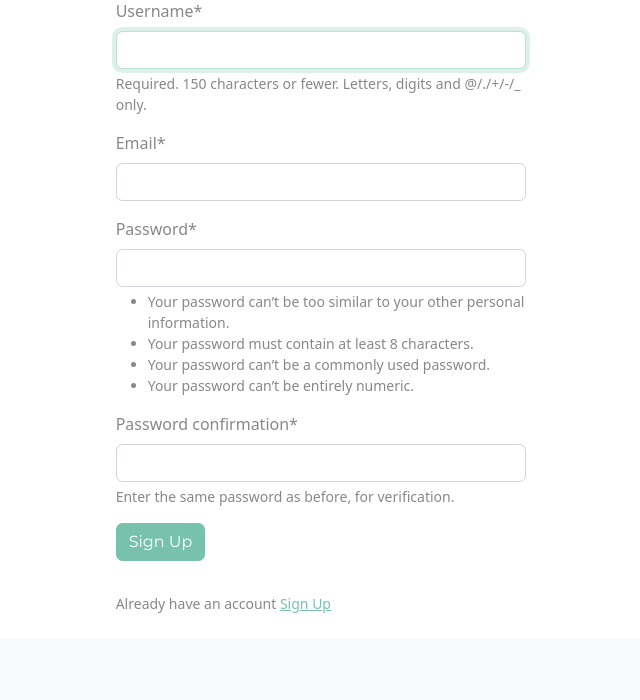
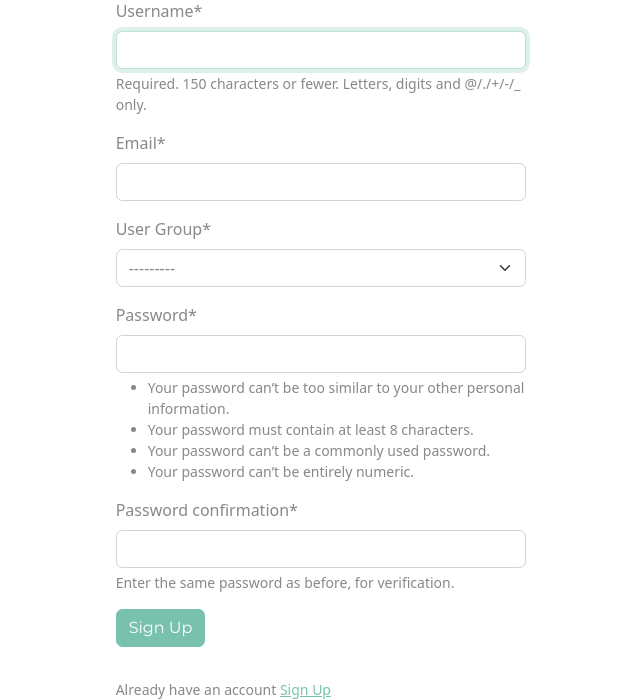
Before and after one commit to PatrahNakayenga/InventoryManagement, a Django app: page /signup/ in a window 1280 px wide. Shown: the part 161-861 px from the top of the page, without its empty margins (319-959 px from the left). Before the commit the page ends 774 px from the top, so only its background shows below. Run offline with Django 5.2, Linux system fonts and the light colour scheme; some libraries are stand-ins or nearby versions.

Commit message:
decorators added

```diff
--- /dev/null
+++ b/inventory/decorators.py
@@ -0,0 +1,61 @@
+from django.http import HttpResponse
+
+
+from django.shortcuts import redirect
+
+def unauthenticated_user(view_func):
+     def wrapped_func(request, *args, **kwargs):
+
+          if request.user.is_authenticated:
+               return redirect('index')
+          else:
+               return view_func(request, *args, **kwargs)
+     return wrapped_func
+
+
+
+
+
+
+def allowed_user(allowed_roles=[]):
+    def decorator(view_func):
+            def wrapper_func(request, *args,**kwargs):
+
+
+                group = None
+                if request.user.groups.exists():
+                     group = request.user.groups.all()[0].name
+
+                if group in allowed_roles:
+                     return view_func(request, *args, **kwargs)
+                else:
+                     return HttpResponse('You are not authorised to view')
+
+            return wrapper_func
+    return decorator
+
+
+
+
+
+
+
+def admin_only(view_func):
+
+     def wrapper_func( request, *args,**kwargs):
+
+
+
+
+                group = None
+                if request.user.groups.exists():
+                     group = request.user.groups.all()[0].name
+
+                if group == 'Staff':
+                      return redirect('staff-apply')
+
+                if group == 'Admin':
+                     return view_func(request, *args, **kwargs)
+
+                return redirect('index')
+     return wrapper_func
--- a/inventory/forms.py
+++ b/inventory/forms.py
@@ -1,15 +1,16 @@
 from django import forms
-from django.contrib.auth.models import User
+from django.contrib.auth.models import User,Group
 from django.contrib.auth.forms import UserCreationForm
 
 from .models import inventoryItem, Category,Department,Staff,IssueOut
 
 class UserRegisterForm(UserCreationForm):
+    Group = forms.ModelChoiceField(queryset=Group.objects.all(), required=True, label="User Group")
     email= forms.EmailField()
 
     class Meta:
         model = User
-        fields = ['username', 'email', 'password1', 'password2']
+        fields = ['username', 'email','Group', 'password1', 'password2']
 
 
 
--- /dev/null
+++ b/inventory/templates/inventory/staff-apply.html
@@ -0,0 +1,3 @@
+{% extends 'inventory/base.html'%}
+
+<div class="btn btn-danger">patrah</div>
--- a/inventory/urls.py
+++ b/inventory/urls.py
@@ -1,6 +1,6 @@
 from django.contrib import admin
 from django.urls import path
-from .views import Index,SignUpView,Dashboard, AddItem,UpdateItem,DeleteItem,ViewItem,Searchbar,AddStaff,StaffView,UpdateStaff, DeleteStaff,IssueOutItem, get_inventory_quantity,import_data
+from .views import Index,SignUpView,Dashboard, AddItem,UpdateItem,DeleteItem,ViewItem,Searchbar,AddStaff,StaffView,UpdateStaff, DeleteStaff,IssueOutItem, get_inventory_quantity,import_data,staff_apply
 from django.contrib.auth import views as auth_views
 #from django.contrib.auth.views import LogoutView
 from . import views
@@ -9,7 +9,8 @@ from . import views
 urlpatterns = [
     path('', Index.as_view(), name='index'),
     path('dashboard/', Dashboard.as_view(), name='dashboard' ),
-    path('signup/', SignUpView.as_view(), name='signup'),
+    #path('signup/', SignUpView.as_view(), name='signup'),
+
     path('login/', auth_views.LoginView.as_view(template_name='inventory/login.html'), name='login'),
     path('logout/', auth_views.LogoutView.as_view(template_name='inventory/login.html'), name='logout'),
    path('add-item/', AddItem.as_view(), name ='add-item'),
@@ -17,6 +18,7 @@ urlpatterns = [
    path('delete-item/<int:pk>', DeleteItem.as_view(), name='delete-item'),
    path('view-item/<int:pk>', ViewItem.as_view(), name='view-item'),
     path('add-staff/', AddStaff.as_view(), name='add-staff'),
+    path('signup/', SignUpView.as_view(), name='signup' ),
 
 
    path('search/', views.Searchbar, name='searchbar'),
@@ -28,6 +30,8 @@ urlpatterns = [
 
     path('get-inventory-quantity/<int:inventory_id>/', get_inventory_quantity, name='get_inventory_quantity'),
      path('import-data/', views.import_data, name='import-data'),
+     path('staff-apply/', views.staff_apply, name='staff-apply' ),
+    # path('login/', CustomLoginView.as_view(), name='login'),
 
 
 
--- a/inventory/views.py
+++ b/inventory/views.py
@@ -10,20 +10,26 @@ from inventoryMnanagemnet.settings import LOW_QUANTITY
 from django.contrib.auth.decorators import login_required
 from django.http import JsonResponse
 import csv
-
-
-
+from .decorators import allowed_user,admin_only,unauthenticated_user
+from django.contrib.auth.models import Group
+from django.utils.decorators import method_decorator
  #from django.contrib.auth.views import LogoutView
 
 
 
 # Create your views here.
 
-class Index(TemplateView):
+
+
+class Index( TemplateView):
     template_name = 'inventory/index.html'
 
 
+@method_decorator(admin_only, name='dispatch')
 class Dashboard(LoginRequiredMixin, View):
+
+
+
     def get(self, request):
         items = inventoryItem.objects.filter(user=self.request.user.id).order_by('id')
 
@@ -47,20 +53,46 @@ class Dashboard(LoginRequiredMixin, View):
 
 
         return render(request, 'inventory/dashboard.html', {'items':items, 'low_inventory_ids': low_inventory_ids})
+#@method_decorator(admin_only, name='dispatch')
 
 
+
+
+@method_decorator(unauthenticated_user, name='dispatch')
 class SignUpView(View):
+
     def get(self, request):
         form = UserRegisterForm()
         return render(request, 'inventory/signup.html', {'form': form})
     def post(self, request):
         form = UserRegisterForm(request.POST)
         if form.is_valid():
-            form.save()
+            #form.save()
+            user = form.save(commit=False)  # Don't save yet
+            user.save()
+            group_name = form.cleaned_data['Group']
+            group = Group.objects.filter(name=group_name).first()
+
+
+            if group:
+                user.groups.add(group)
+            #user.groups.add(group)
+
+
             user = authenticate(
                 username = form.cleaned_data['username'],
                 password = form.cleaned_data['password1'],
+
+                #group = Group.object.get(name='Staff')
+                #user.groups.add(group)
             )
+
+            #if user:
+                #login(request, user)
+                #return redirect('index')
+
+
+
             login(request, user)
             return redirect('index')
         return render(request, 'inventory/signup.html', {'form': form})
@@ -70,6 +102,9 @@ class SignUpView(View):
 
 
 
+
+####
+@method_decorator(admin_only, name='dispatch')
 class AddItem(LoginRequiredMixin, CreateView):
         model = inventoryItem
         form_class = InventoryItemForm
@@ -94,7 +129,7 @@ class AddItem(LoginRequiredMixin, CreateView):
 
 
 
-
+@method_decorator(admin_only, name='dispatch')
 class UpdateItem(LoginRequiredMixin, UpdateView):
     model = inventoryItem
     form_class = InventoryItemForm
@@ -102,7 +137,7 @@ class UpdateItem(LoginRequiredMixin, UpdateView):
     success_url = reverse_lazy('dashboard')
 
 
-
+@method_decorator(admin_only, name='dispatch')
 class DeleteItem(LoginRequiredMixin, DeleteView):
     model = inventoryItem
     template_name = 'inventory/delete_item.html'
@@ -112,7 +147,7 @@ class DeleteItem(LoginRequiredMixin, DeleteView):
 
 
 
-
+@method_decorator(admin_only, name='dispatch')
 class ViewItem(LoginRequiredMixin, DetailView):
     model = inventoryItem
     template_name='inventory/view_item.html'
@@ -124,7 +159,7 @@ class ViewItem(LoginRequiredMixin, DetailView):
 
 
 @login_required
-
+@method_decorator(admin_only, name='dispatch')
 def Searchbar(request):
     if request.method == 'GET':
         search = request.GET.get('search')
@@ -133,9 +168,10 @@ def Searchbar(request):
 
 
 
+        model = inventoryItem
 
 
-
+@method_decorator(admin_only, name='dispatch')
 class AddStaff(LoginRequiredMixin, CreateView):
         model = Staff
         form_class = StaffForm
@@ -153,6 +189,7 @@ class AddStaff(LoginRequiredMixin, CreateView):
 
 
 
+@method_decorator(admin_only, name='dispatch')
 class StaffView(LoginRequiredMixin, ListView):
     model = Staff
     template_name='staff.html'
@@ -160,7 +197,7 @@ class StaffView(LoginRequiredMixin, ListView):
 
 
 
-
+@method_decorator(admin_only, name='dispatch')
 
 class UpdateStaff(LoginRequiredMixin, UpdateView):
     model = Staff
@@ -169,8 +206,9 @@ class UpdateStaff(LoginRequiredMixin, UpdateView):
     success_url = reverse_lazy('staff')
 
 
+@method_decorator(admin_only, name='dispatch')
+class DeleteStaff(LoginRequiredMixin, DeleteView):
 
-class DeleteStaff(LoginRequiredMixin, DeleteView):
     model = Staff
     template_name = 'inventory/delete_staff.html'
 
@@ -179,14 +217,14 @@ class DeleteStaff(LoginRequiredMixin, DeleteView):
 
 
 
-
+@method_decorator(admin_only, name='dispatch')
 class ViewStaff(LoginRequiredMixin, DetailView):
     model = Staff
     template_name='inventory/view_staff.html'
 
 
 
-
+@method_decorator(admin_only, name='dispatch')
 
 class IssueOutItem(LoginRequiredMixin,CreateView):
     model = IssueOut
@@ -235,7 +273,7 @@ class IssueOutItem(LoginRequiredMixin,CreateView):
 
 
 
-
+@method_decorator(admin_only, name='dispatch')
 
 def get_inventory_quantity(request, inventory_id):
     try:
@@ -252,7 +290,7 @@ def get_inventory_quantity(request, inventory_id):
 
 
 @login_required
-
+@allowed_user(allowed_roles='Admin')
 # csv import view
 def import_data(request):
     if request.method == 'POST':
@@ -320,3 +358,46 @@ def import_data(request):
     else:
         form= UploadForm()
     return render(request, 'inventory/import.html', {'form':form})
+
+
+
+
+
+def staff_apply(request):
+    context={}
+    return render(request, 'inventory/staff-apply.html', context)
+
+
+
+
+
+
+"""
+class staff_apply(TemplateView):
+    template_name = 'inventory/staff-apply.html'
+
+
+    """
+
+
+
+
+
+
+
+# views.py
+"""
+from django.contrib.auth.views import LoginView
+from django.urls import reverse
+
+class CustomLoginView(LoginView):
+    def get_redirect_url(self):
+        # Check if the user is in the 'Staff' group
+        if self.request.user.groups.filter(name="Staff").exists():
+            return reverse('staff_apply')  # Redirect staff users to 'staff_apply' view
+        return super().get_redirect_url()  # Redirect admins to default (usually index)
+
+
+
+
+"""
--- a/inventoryMnanagemnet/settings.py
+++ b/inventoryMnanagemnet/settings.py
@@ -135,7 +135,7 @@ CRISPY_ALLOWED_TEMPLATE_PACKS = "bootstrap5"
 CRISPY_TEMPLATE_PACK = "bootstrap5"
 
 
-LOGIN_REDIRECT_URL = 'dashboard'  # This will redirect to the dashboard view
+LOGIN_REDIRECT_URL = 'index'  # This will redirect to the dashboard view
 LOGIN_URL = 'login'
 
 
--- a/requirements.txt
+++ b/requirements.txt
@@ -1,6 +1,9 @@
 asgiref==3.8.1
 crispy-bootstrap5==2024.10
+diff-match-patch==20241021
 Django==5.1.5
 django-crispy-forms==2.3
+django-import-export==4.3.4
 pillow==11.1.0
 sqlparse==0.5.3
+tablib==3.8.0
```
Also changed, not shown: inventory/templates/inventory/index.html (+11 -1 lines), db.sqlite3.
